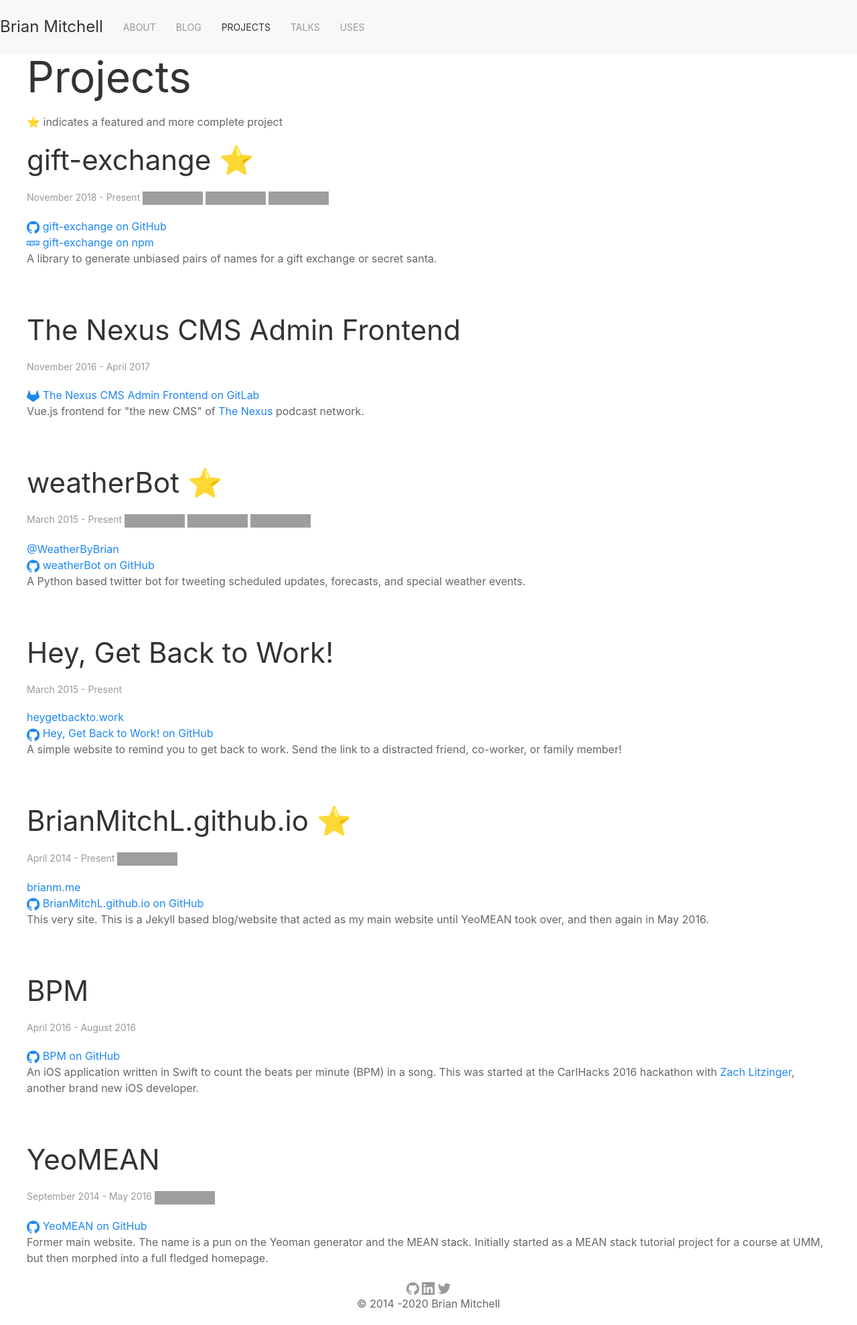
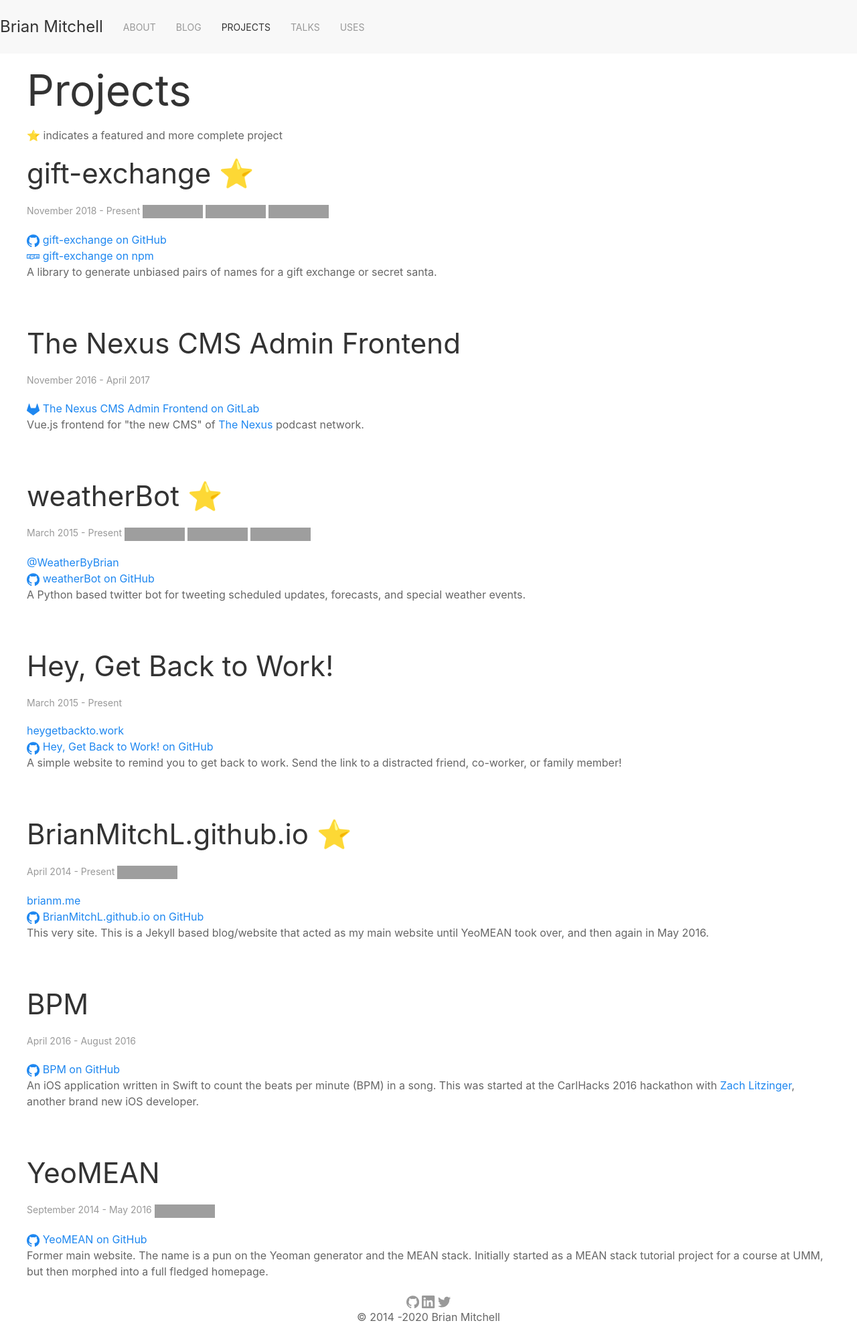
Before and after one commit to BrianMitchL/brianm.me, a Jekyll site: the page built from projects.html, in a window 1280 px wide. Shown: the whole page at 67% size. Built offline with Jekyll 4.4.1, drawn with Linux system fonts in a browser that asks for light colours; nearby versions of some CDN libraries; emoji names are drawn with the system emoji font; grey boxes are pictures that could not be loaded.

Commit message:
Add margin-bottom to the navbar

```diff
--- a/_includes/nav.html
+++ b/_includes/nav.html
@@ -1,6 +1,6 @@
 {%- if page.link -%} {%- assign url = page.link -%} {%- else -%} {%- assign url
 = page.url|remove:'/index.html' -%} {%- endif -%}
-<nav class="uk-navbar-container" uk-navbar>
+<nav class="uk-navbar-container uk-margin-bottom" uk-navbar>
   <div class="uk-navbar-left">
     <a href="/" class="uk-navbar-item uk-logo">Brian Mitchell</a>
     <ul class="uk-navbar-nav uk-visible@s">
```
